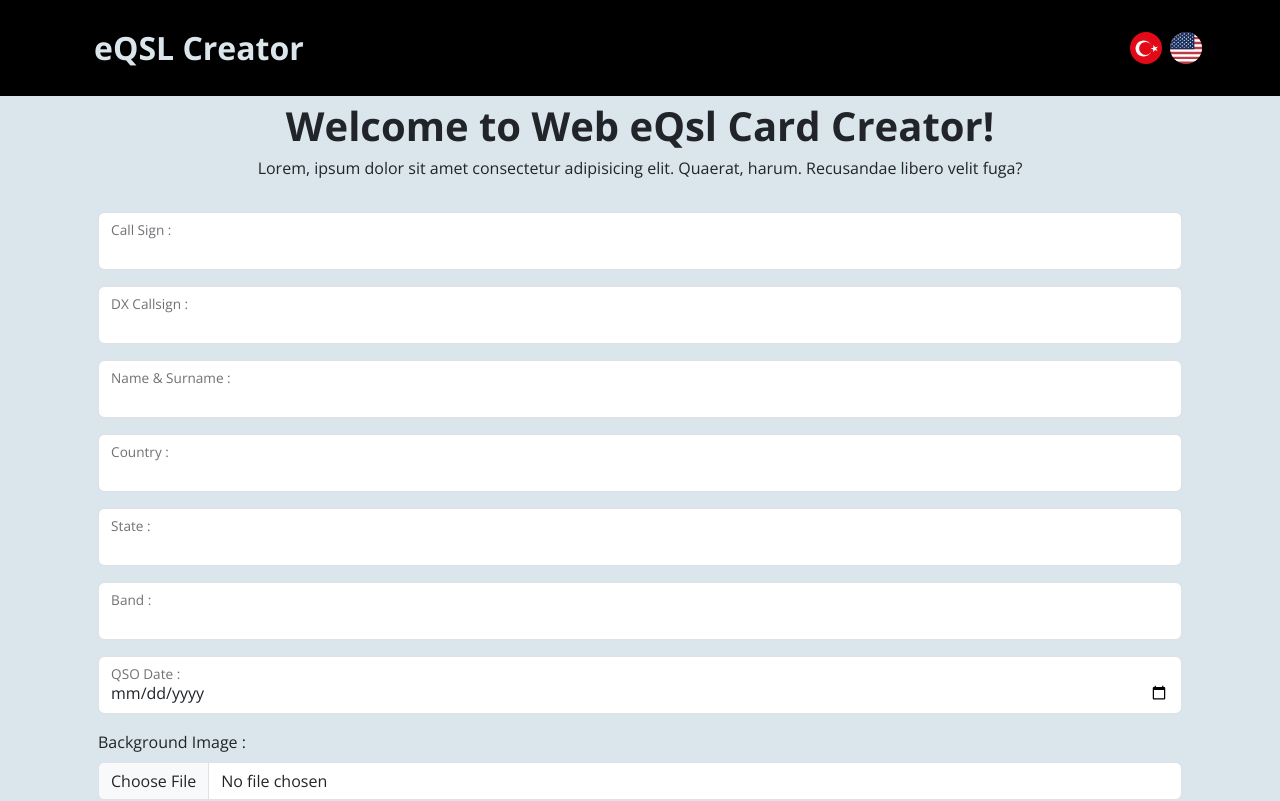
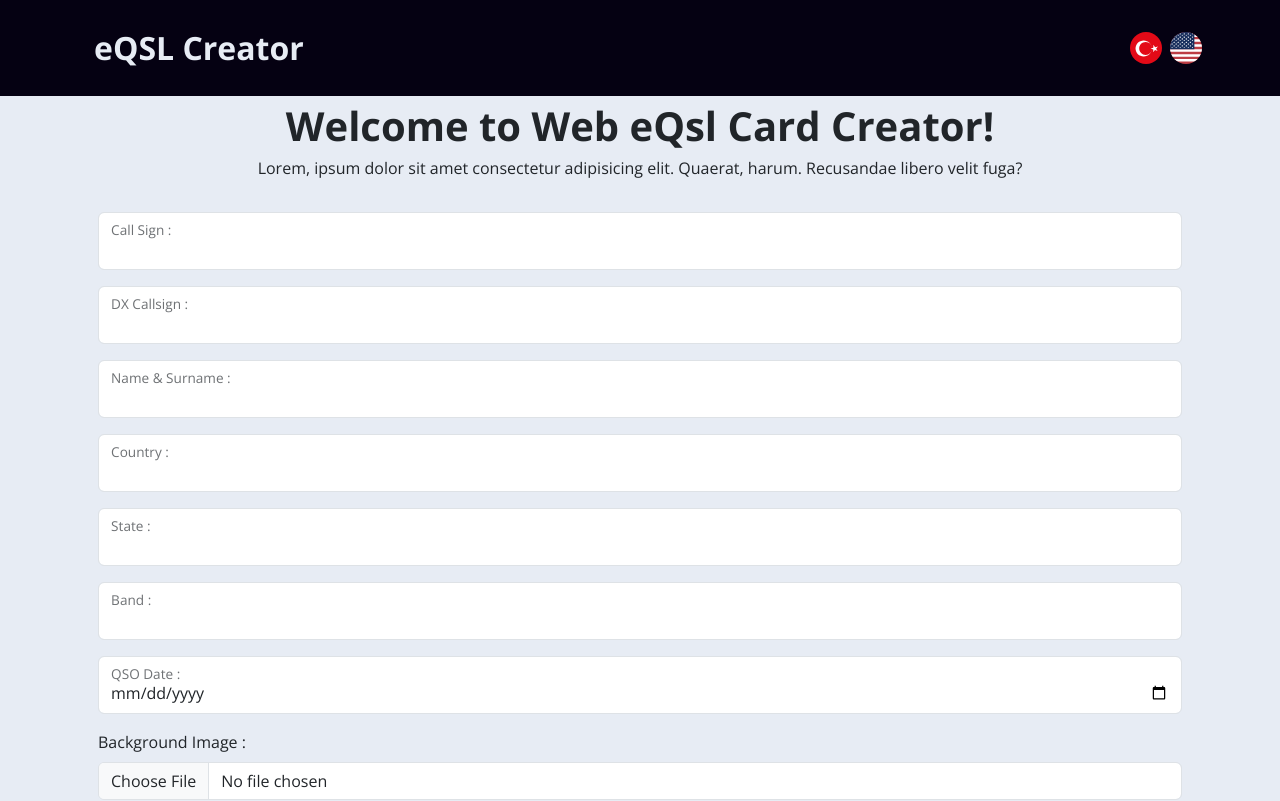
Before and after one commit to bora-sen/web-eqsl-creator, a React (Vite) app: page / in a window 1280 px wide. Shown: the top 801 px of the page. Built offline with nearby package versions, Linux system fonts and the light colour scheme.

Commit message:
Update Theme Colors

```diff
--- a/src/scss/style.scss
+++ b/src/scss/style.scss
@@ -1,14 +1,14 @@
 $white: #ffffff;
 
 $theme-colors: (
-    "light":      #dbe5ec,
-    "dark":       #000000,
-    "primary":    #0faccd,
-    "secondary":  #0273ba,
-    "info":       #278f46,
-    "success":    #01b159,
-    "warning":    #eccc01,
-    "danger":     #fb0021,
+  "light": #e7ecf4,
+  "dark": #050112,
+  "primary": #20244c,
+  "secondary": #0046e6,
+  "info": #7f7efa,
+  "success": #009757,
+  "warning": #dec800,
+  "danger": #eb1b00,
 );
 @import "bootstrap/scss/bootstrap";
 
```
